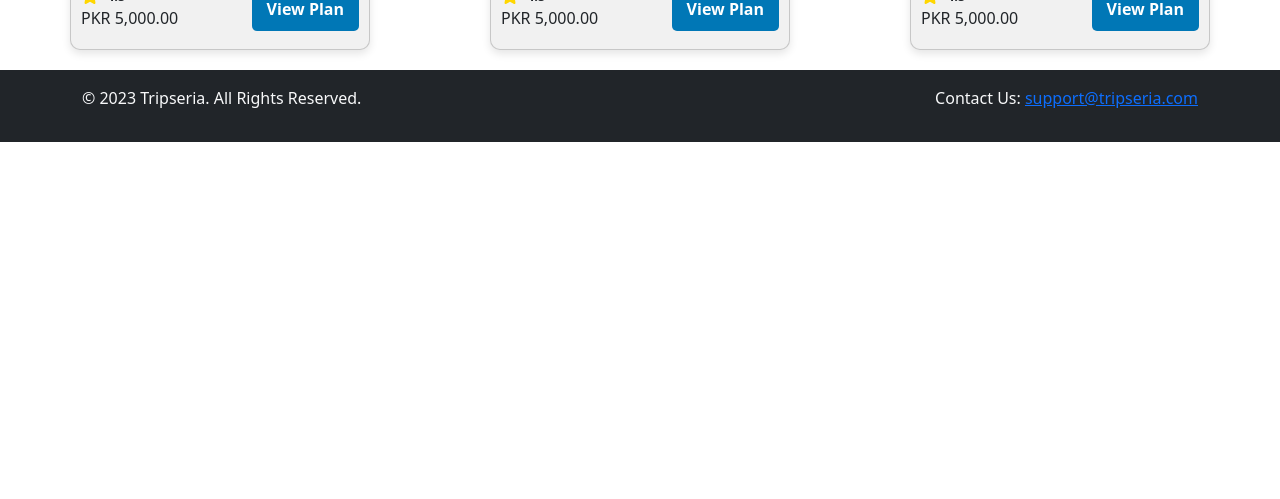
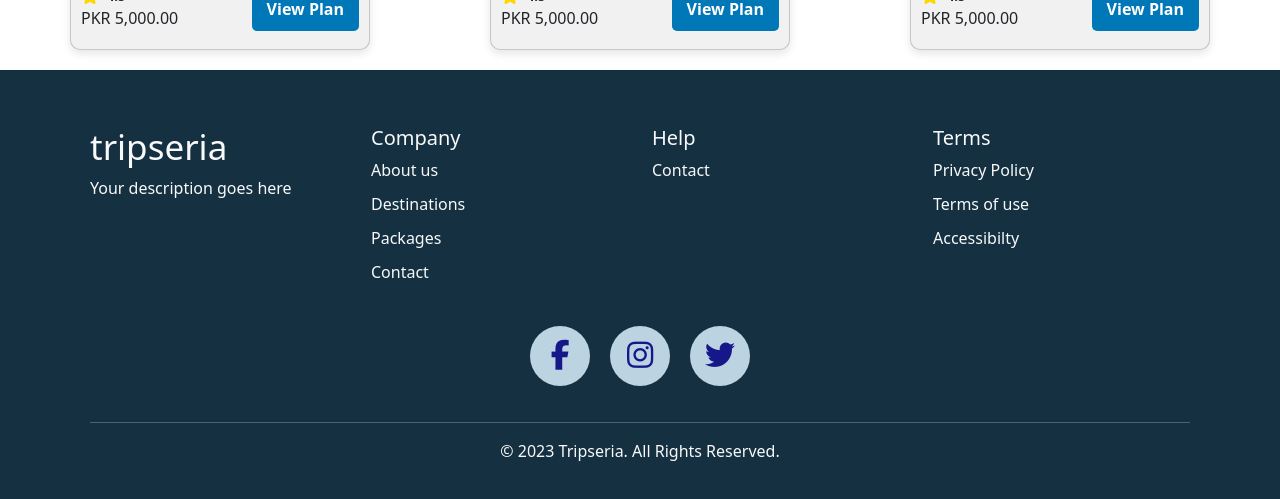
Before and after one commit to haris-khan1596/tripseria, a React (Create React App) app in the folder Frontend/: page / in a window 1280 px wide. Shown: the part 2104-2603 px from the top of the page. Before the commit the page ends 2246 px from the top, so only its background shows below. Built offline with nearby package versions, Linux system fonts and the light colour scheme.

Commit message:
footer added

```diff
--- a/Frontend/package.json
+++ b/Frontend/package.json
@@ -3,6 +3,7 @@
   "version": "0.1.0",
   "private": true,
   "dependencies": {
+    "@fortawesome/fontawesome-free": "^6.4.0",
     "@fortawesome/free-solid-svg-icons": "^6.4.0",
     "@fortawesome/react-fontawesome": "^0.2.0",
     "@testing-library/jest-dom": "^5.16.5",
--- a/Frontend/public/index.html
+++ b/Frontend/public/index.html
@@ -4,6 +4,7 @@
     <meta charset="utf-8" />
     <link rel="icon" href="%PUBLIC_URL%/favicon.ico" />
     <meta name="viewport" content="width=device-width, initial-scale=1" />
+
     <meta name="theme-color" content="#000000" />
     <meta
       name="description"
--- a/Frontend/src/App.css
+++ b/Frontend/src/App.css
@@ -278,3 +278,62 @@
     border-radius: 4px;
   }
 }
+
+
+/*Footer.js Css*/
+/* Add this CSS code to your stylesheet or component */
+
+footer {
+  background-color: #153041;
+  color: #fff;
+  padding: 20px;
+}
+
+.container {
+  max-width: 100%;
+  padding: 40px 70px;
+  margin: 0 auto;
+}
+
+.container .row h4 {
+  font-size: 35px;
+}
+
+.container .row h5 {
+  font-size: 20px;
+}
+
+ul {
+  list-style: none;
+  padding: 0;
+}
+
+ul li {
+  margin-bottom: 10px;
+}
+
+.icon-foot {
+  display: inline-flex;
+  align-items: center;
+  justify-content: center;
+  background-color: #bcd4e2;
+  border-radius: 50%;
+  width: 60px;
+  height: 60px;
+  margin: 10px;
+  margin-bottom: 20px;
+}
+
+.fab {
+  font-size: 30px;
+  color: #16188a;
+}
+
+
+.text-center {
+  text-align: center;
+}
+
+.mt-3 {
+  margin-top: 15px;
+}
--- a/Frontend/src/Views/CSS/Ghome.css
+++ b/Frontend/src/Views/CSS/Ghome.css
@@ -162,6 +162,25 @@
   margin-bottom: 5px;
   opacity: 95%;
 }
+#services button {
+  color: #fff;
+  padding: 10px 20px;
+  margin: 0;
+  margin-right: 10px;
+  font-size: 16px;
+  font-weight: 600;
+  border: none;
+  cursor: pointer;
+  background: #352cb8;
+  transition: background-color 0.3s ease-in-out;
+  max-width: fit-content;
+  position: relative;
+  left: 130px;
+}
+
+#services button:hover {
+  background: #023e8a;
+}
 
 /* Reviews Section*/
 #reviews{
--- a/Frontend/src/Views/GuestHome.js
+++ b/Frontend/src/Views/GuestHome.js
@@ -119,9 +119,11 @@ function Ghome() {
                 <h3>Chat and negotiation</h3>
                 <p>Trip planners can communicate with the customers about their pre-planned trips to increase their marketing
                   it provides them the platform to showcase their trips to large amount of customers.</p>
+
               </div>
+
             </div>
-
+            <button>Join us as Trip Planner</button>
           </div>
           <hr />
       </section>
--- a/Frontend/src/components/CSS/contact.css
+++ b/Frontend/src/components/CSS/contact.css
@@ -26,19 +26,19 @@
     background-color: transparent;
   }
 
-  #Searchbar{
+  #email-sub{
     background-color: #D9D9D9;
     max-width: fit-content;
     color: #2484CF;
   }
-  #Searchbar i{
+  #email-sub i{
     position: relative;
     top: 4px;
     margin: 5px;
     font-size: 24px;
   }
-  #Searchbar input[type=text],
-  #Searchbar input::placeholder
+  #email-sub input[type=text],
+  #email-sub input::placeholder
   {
     background: transparent;
     border: none;
@@ -49,7 +49,7 @@
     margin-left: 5px;
     width: 40rem;
   }
-  #Searchbar button{
+  #email-sub button{
     background-color: #2484CF;
     color: #fff;
     font-size: 16px;
--- a/Frontend/src/components/Layouts/Footer.js
+++ b/Frontend/src/components/Layouts/Footer.js
@@ -2,18 +2,61 @@ import React from "react";
 
 class Footer extends React.Component {
   render() {
-    return( <footer className='bg-dark text-light py-3'>
-    <div className='container'>
-      <div className='row'>
-        <div className='col-md-6'>
-          <p>&copy; 2023 Tripseria. All Rights Reserved.</p>
+    return (
+      <footer className=" text-light py-3">
+        <div className="container">
+          <div className="row">
+            <div className="col-md-3">
+              <h4>tripseria</h4>
+              <p>Your description goes here</p>
+            </div>
+            <div className="col-md-3">
+              <h5>Company</h5>
+              <ul>
+                <li>About us</li>
+                <li>Destinations</li>
+                <li>Packages</li>
+                <li>Contact</li>
+              </ul>
+            </div>
+            <div className="col-md-3">
+              <h5>Help</h5>
+              <ul>
+                <li>Contact</li>
+
+              </ul>
+            </div>
+            <div className="col-md-3">
+              <h5>Terms</h5>
+              <ul>
+                <li>Privacy Policy</li>
+                <li>Terms of use</li>
+                <li>Accessibilty</li>
+
+              </ul>
+            </div>
+          </div>
+          <div className="row mt-3">
+            <div className="col-md-12 text-center">
+              <div className="icon-foot"><a href="https://www.facebook.com">
+                <i className="fab fa-facebook-f"></i>
+              </a></div>
+              <div className="icon-foot"><a href="https://www.instagram.com">
+                <i className="fab fa-instagram"></i>
+              </a></div>
+              <div className="icon-foot"><a href="https://www.twitter.com">
+                <i className="fab fa-twitter"></i>
+              </a></div>
+            </div>
+          </div>
+          <hr/>
+          <div className="row mt-3">
+            <div className="col-md-12 text-center">
+              <p>&copy; 2023 Tripseria. All Rights Reserved.</p>
+            </div>
+          </div>
         </div>
-        <div className='col-md-6 text-end'>
-          <p>Contact Us: <a href="support@tripseria.com">support@tripseria.com</a></p>
-        </div>
-      </div>
-    </div>
-  </footer>
+      </footer>
     );
   }
 }
--- a/Frontend/src/index.js
+++ b/Frontend/src/index.js
@@ -5,12 +5,14 @@ import './index.css';
 import App from './App';
 import reportWebVitals from './reportWebVitals';
 import 'bootstrap/dist/css/bootstrap.min.css';
+import '@fortawesome/fontawesome-free/css/all.min.css';
 import Ghome from './Views/GuestHome';
 import Login from './Views/Login';
 import SignUp from './Views/SignUp'
 import Home from './Views/Home';
 import Layout from './components/Layouts/Layout';
 import TripList  from './Views/TripList';
+
 
 const root = ReactDOM.createRoot(document.getElementById('root'));
 root.render(
```
Also changed, not shown: 1 other file (tests, documents, lock files or other folders).
